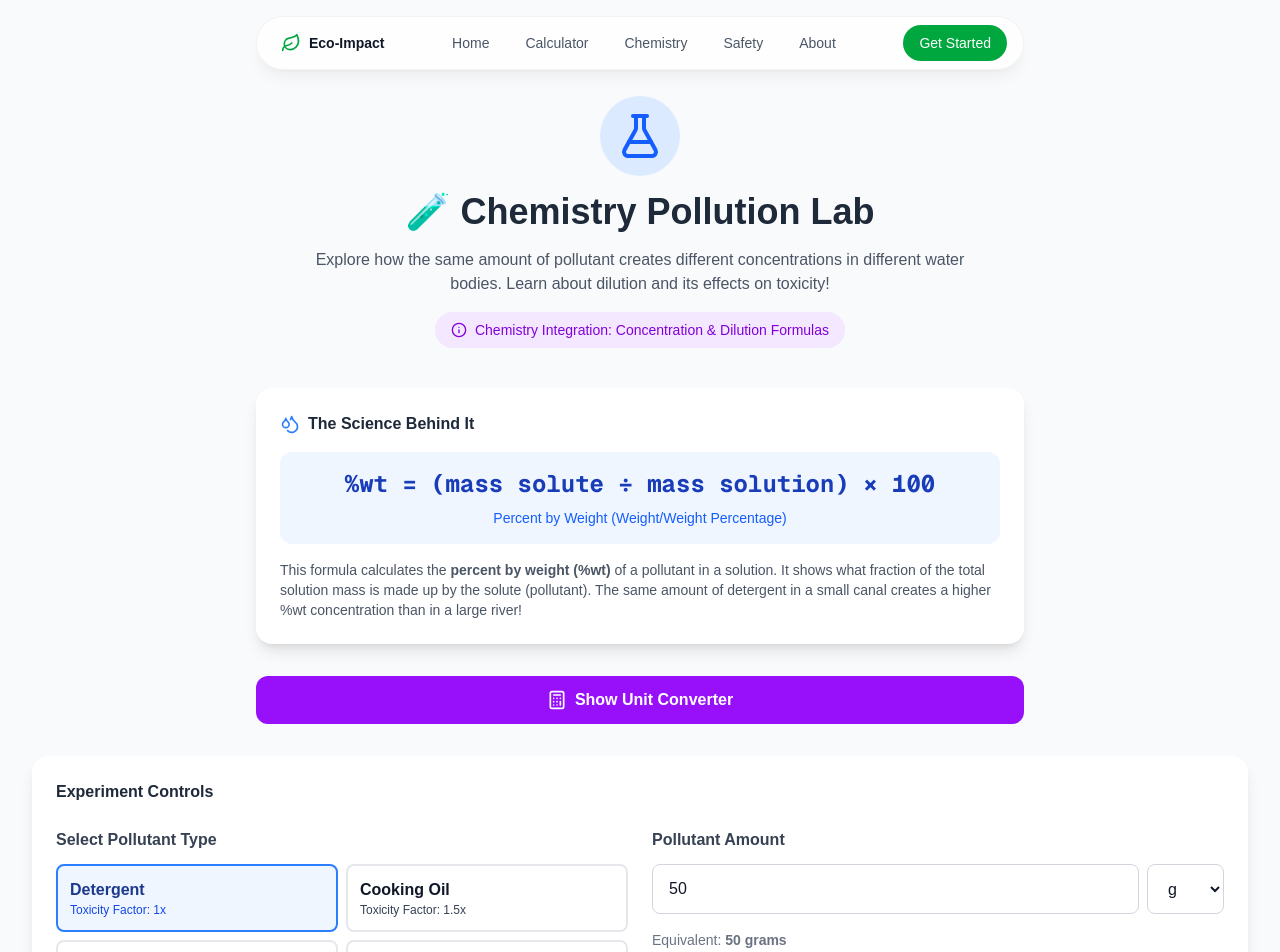
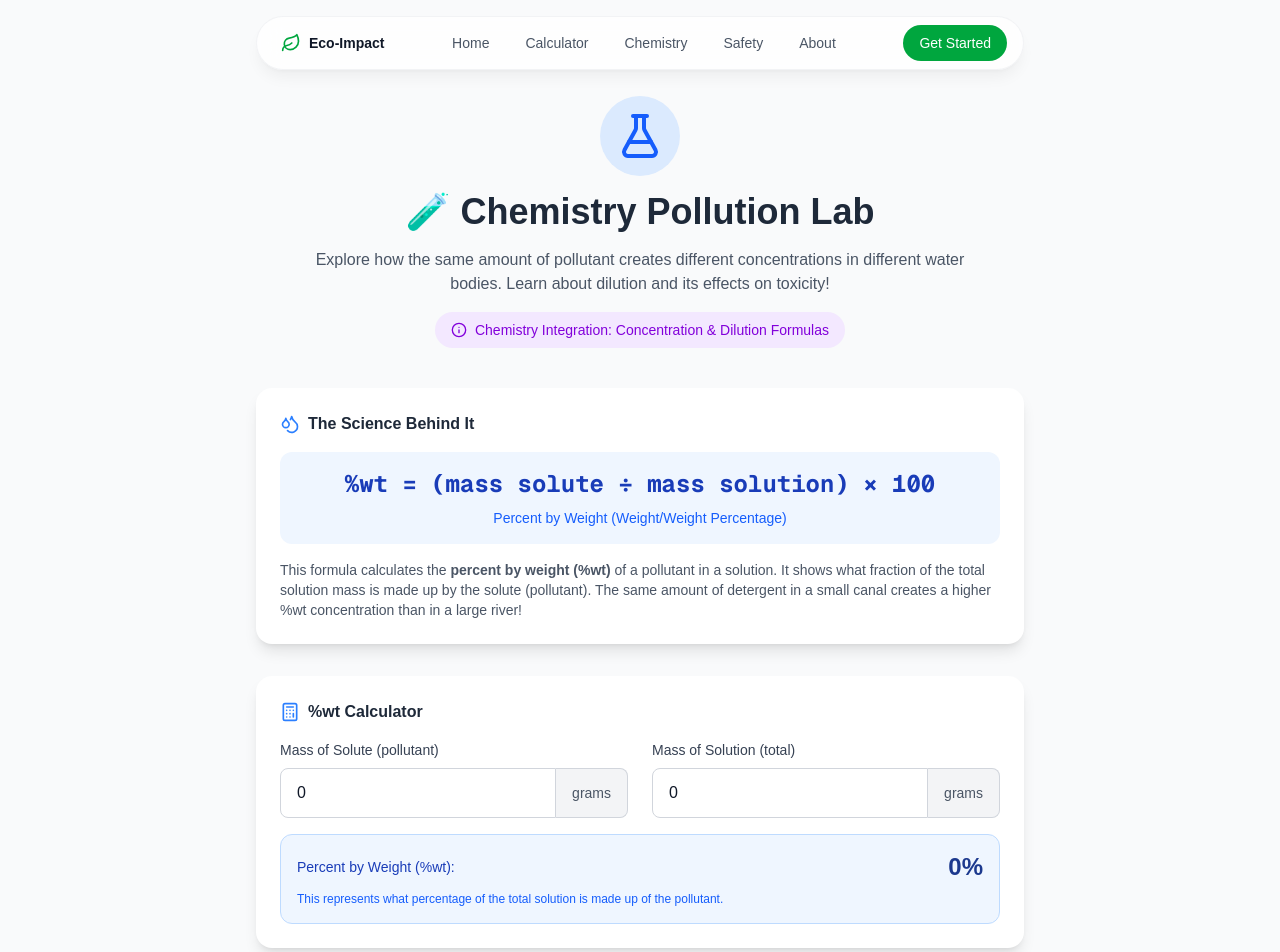
Before and after one commit to ymadz/eco-impact-simulator, a Next.js app in the folder frontend/: page /chemistry in a window 1280 px wide. Shown: the top 952 px of the page. Built offline with nearby package versions, Linux system fonts and the light colour scheme.

Commit message:
Replace unit converter with %wt calculator
- Removed the entire unit converter section and its state/logic
- Added new %wt calculator with mass solute and mass solution inputs
- Calculator shows real-time %wt percentage calculation
- Clean blue-themed design matching the formula section

```diff
--- a/frontend/app/chemistry/page.tsx
+++ b/frontend/app/chemistry/page.tsx
@@ -1,7 +1,7 @@
 'use client';
 
 import { useState } from 'react';
-import { FlaskConical, Droplets, AlertTriangle, Info, Calculator, ArrowRightLeft } from 'lucide-react';
+import { FlaskConical, Droplets, AlertTriangle, Info, Calculator } from 'lucide-react';
 import PollutionTank from '@/components/PollutionTank';
 import { calculateConcentration, WATER_BODIES, POLLUTANTS } from '@/lib/calculations';
 
@@ -12,11 +12,9 @@ export default function ChemistryPage() {
   const [waterBody1, setWaterBody1] = useState('canal');
   const [waterBody2, setWaterBody2] = useState('river');
 
-  // Unit Converter State
-  const [showConverter, setShowConverter] = useState(false);
-  const [converterValue, setConverterValue] = useState(1);
-  const [converterFrom, setConverterFrom] = useState('mL');
-  const [converterTo, setConverterTo] = useState('L');
+  // %wt Calculator State
+  const [massSolute, setMassSolute] = useState(0);
+  const [massSolution, setMassSolution] = useState(0);
 
   // Convert pollutant amount to grams for calculations
   const getAmountInGrams = () => {
@@ -31,43 +29,10 @@ export default function ChemistryPage() {
   const result1 = calculateConcentration(amountInGrams, waterBody1, pollutantType);
   const result2 = calculateConcentration(amountInGrams, waterBody2, pollutantType);
 
-  // Unit Conversion Logic
-  const conversionFactors: Record<string, Record<string, number>> = {
-    // Volume conversions (base: mL)
-    'mL': { 'mL': 1, 'L': 0.001, 'gal': 0.000264172 },
-    'L': { 'mL': 1000, 'L': 1, 'gal': 0.264172 },
-    'gal': { 'mL': 3785.41, 'L': 3.78541, 'gal': 1 },
-    // Mass conversions (base: g)
-    'mg': { 'mg': 1, 'g': 0.001, 'kg': 0.000001 },
-    'g': { 'mg': 1000, 'g': 1, 'kg': 0.001 },
-    'kg': { 'mg': 1000000, 'g': 1000, 'kg': 1 },
-    // Moles (assuming water, molar mass ~18 g/mol)
-    'mol': { 'g': 18, 'mol': 1 },
-  };
-
-  const getConvertedValue = () => {
-    // Handle volume conversions
-    if (['mL', 'L', 'gal'].includes(converterFrom) && ['mL', 'L', 'gal'].includes(converterTo)) {
-      return (converterValue * conversionFactors[converterFrom][converterTo]).toFixed(4);
-    }
-    // Handle mass conversions
-    if (['mg', 'g', 'kg'].includes(converterFrom) && ['mg', 'g', 'kg'].includes(converterTo)) {
-      return (converterValue * conversionFactors[converterFrom][converterTo]).toFixed(4);
-    }
-    // Handle g to mol and vice versa (assuming generic substance ~18 g/mol like water)
-    if (converterFrom === 'g' && converterTo === 'mol') {
-      return (converterValue / 18).toFixed(4);
-    }
-    if (converterFrom === 'mol' && converterTo === 'g') {
-      return (converterValue * 18).toFixed(4);
-    }
-    return converterValue.toFixed(4);
-  };
-
-  const swapUnits = () => {
-    const temp = converterFrom;
-    setConverterFrom(converterTo);
-    setConverterTo(temp);
+  // Calculate %wt
+  const calculatePercentWeight = () => {
+    if (massSolution === 0) return 0;
+    return ((massSolute / massSolution) * 100).toFixed(2);
   };
 
   return (
@@ -117,103 +82,60 @@ export default function ChemistryPage() {
           </p>
         </div>
 
-        {/* Unit Converter Toggle */}
+        {/* %wt Calculator */}
         <div className="max-w-3xl mx-auto mb-8">
-          <button
-            onClick={() => setShowConverter(!showConverter)}
-            className="w-full flex items-center justify-center gap-2 bg-purple-600 hover:bg-purple-700 text-white px-6 py-3 rounded-xl font-semibold transition-colors"
-          >
-            <Calculator className="h-5 w-5" />
-            {showConverter ? 'Hide' : 'Show'} Unit Converter
-          </button>
-
-          {showConverter && (
-            <div className="mt-4 bg-white p-6 rounded-2xl shadow-lg">
+          <div className="bg-white p-6 rounded-2xl shadow-lg">
             <h3 className="font-bold text-gray-800 mb-4 flex items-center gap-2">
-                <ArrowRightLeft className="h-5 w-5 text-purple-500" />
-                Unit Converter
+              <Calculator className="h-5 w-5 text-blue-500" />
+              %wt Calculator
             </h3>
 
-              <div className="grid grid-cols-1 md:grid-cols-3 gap-4 items-end">
+            <div className="grid grid-cols-1 md:grid-cols-2 gap-6 mb-4">
               <div>
-                  <label className="block text-sm font-medium text-gray-700 mb-2">Value</label>
+                <label className="block text-sm font-medium text-gray-700 mb-2">Mass of Solute (pollutant)</label>
+                <div className="flex">
                   <input
                     type="number"
-                    value={converterValue}
-                    onChange={(e) => setConverterValue(Number(e.target.value))}
-                    className="w-full px-4 py-3 border border-gray-300 rounded-lg focus:ring-2 focus:ring-purple-500 focus:border-purple-500 outline-none text-gray-900 bg-white"
+                    value={massSolute}
+                    onChange={(e) => setMassSolute(Number(e.target.value))}
+                    min="0"
+                    className="flex-1 px-4 py-3 border border-gray-300 rounded-l-lg focus:ring-2 focus:ring-blue-500 focus:border-blue-500 outline-none text-gray-900 bg-white"
+                    placeholder="Enter mass"
                   />
-                </div>
-
-                <div className="flex items-center gap-2">
-                  <div className="flex-1">
-                    <label className="block text-sm font-medium text-gray-700 mb-2">From</label>
-                    <select
-                      value={converterFrom}
-                      onChange={(e) => setConverterFrom(e.target.value)}
-                      className="w-full px-4 py-3 border border-gray-300 rounded-lg focus:ring-2 focus:ring-purple-500 outline-none bg-white"
-                    >
-                      <optgroup label="Volume">
-                        <option value="mL">milliliters (mL)</option>
-                        <option value="L">liters (L)</option>
-                        <option value="gal">gallons (gal)</option>
-                      </optgroup>
-                      <optgroup label="Mass">
-                        <option value="mg">milligrams (mg)</option>
-                        <option value="g">grams (g)</option>
-                        <option value="kg">kilograms (kg)</option>
-                      </optgroup>
-                      <optgroup label="Amount">
-                        <option value="mol">moles (mol)</option>
-                      </optgroup>
-                    </select>
-                  </div>
-
-                  <button
-                    onClick={swapUnits}
-                    className="mt-6 p-2 bg-gray-100 hover:bg-gray-200 rounded-lg transition-colors"
-                  >
-                    <ArrowRightLeft className="h-5 w-5 text-gray-600" />
-                  </button>
-
-                  <div className="flex-1">
-                    <label className="block text-sm font-medium text-gray-700 mb-2">To</label>
-                    <select
-                      value={converterTo}
-                      onChange={(e) => setConverterTo(e.target.value)}
-                      className="w-full px-4 py-3 border border-gray-300 rounded-lg focus:ring-2 focus:ring-purple-500 outline-none bg-white"
-                    >
-                      <optgroup label="Volume">
-                        <option value="mL">milliliters (mL)</option>
-                        <option value="L">liters (L)</option>
-                        <option value="gal">gallons (gal)</option>
-                      </optgroup>
-                      <optgroup label="Mass">
-                        <option value="mg">milligrams (mg)</option>
-                        <option value="g">grams (g)</option>
-                        <option value="kg">kilograms (kg)</option>
-                      </optgroup>
-                      <optgroup label="Amount">
-                        <option value="mol">moles (mol)</option>
-                      </optgroup>
-                    </select>
+                  <span className="inline-flex items-center px-4 py-3 border border-l-0 border-gray-300 rounded-r-lg bg-gray-100 text-gray-600 text-sm">
+                    grams
+                  </span>
                 </div>
               </div>
 
               <div>
-                  <label className="block text-sm font-medium text-gray-700 mb-2">Result</label>
-                  <div className="px-4 py-3 bg-purple-50 border border-purple-200 rounded-lg text-purple-800 font-bold text-lg">
-                    {getConvertedValue()} {converterTo}
+                <label className="block text-sm font-medium text-gray-700 mb-2">Mass of Solution (total)</label>
+                <div className="flex">
+                  <input
+                    type="number"
+                    value={massSolution}
+                    onChange={(e) => setMassSolution(Number(e.target.value))}
+                    min="0"
+                    className="flex-1 px-4 py-3 border border-gray-300 rounded-l-lg focus:ring-2 focus:ring-blue-500 focus:border-blue-500 outline-none text-gray-900 bg-white"
+                    placeholder="Enter mass"
+                  />
+                  <span className="inline-flex items-center px-4 py-3 border border-l-0 border-gray-300 rounded-r-lg bg-gray-100 text-gray-600 text-sm">
+                    grams
+                  </span>
                 </div>
               </div>
             </div>
 
-              <div className="mt-4 p-3 bg-gray-50 rounded-lg text-sm text-gray-600">
-                <strong>Note:</strong> Mole conversions assume water (H₂O) with molar mass ≈ 18 g/mol.
-                For other substances, multiply by their specific molar mass.
+            <div className="p-4 bg-blue-50 border border-blue-200 rounded-xl">
+              <div className="flex items-center justify-between">
+                <span className="text-sm font-medium text-blue-800">Percent by Weight (%wt):</span>
+                <span className="text-2xl font-bold text-blue-900">{calculatePercentWeight()}%</span>
+              </div>
+              <p className="text-xs text-blue-600 mt-2">
+                This represents what percentage of the total solution is made up of the pollutant.
+              </p>
             </div>
           </div>
-          )}
         </div>
 
         {/* Controls */}
```
Lines whose indentation alone changed are shown as unchanged.
